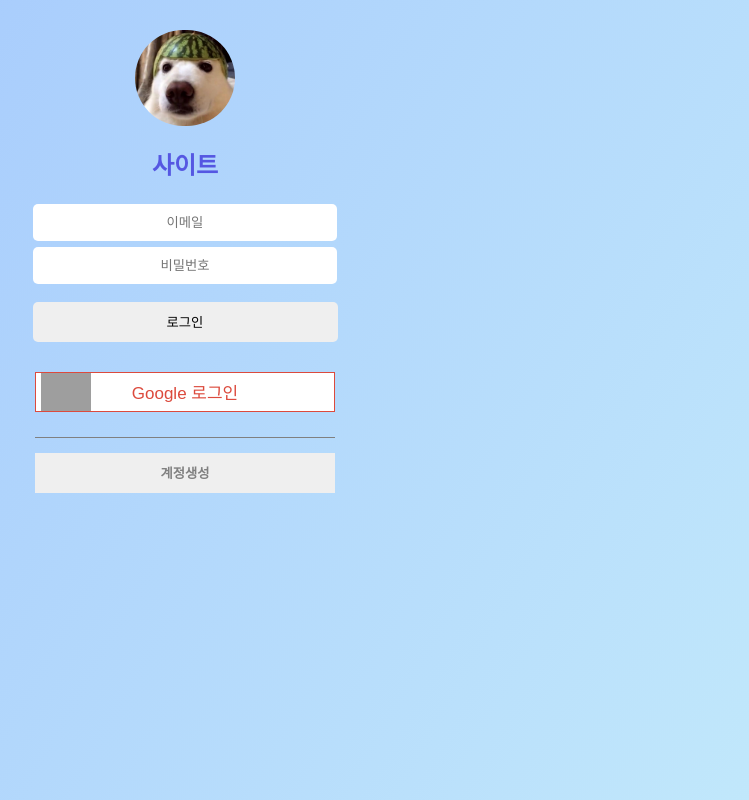
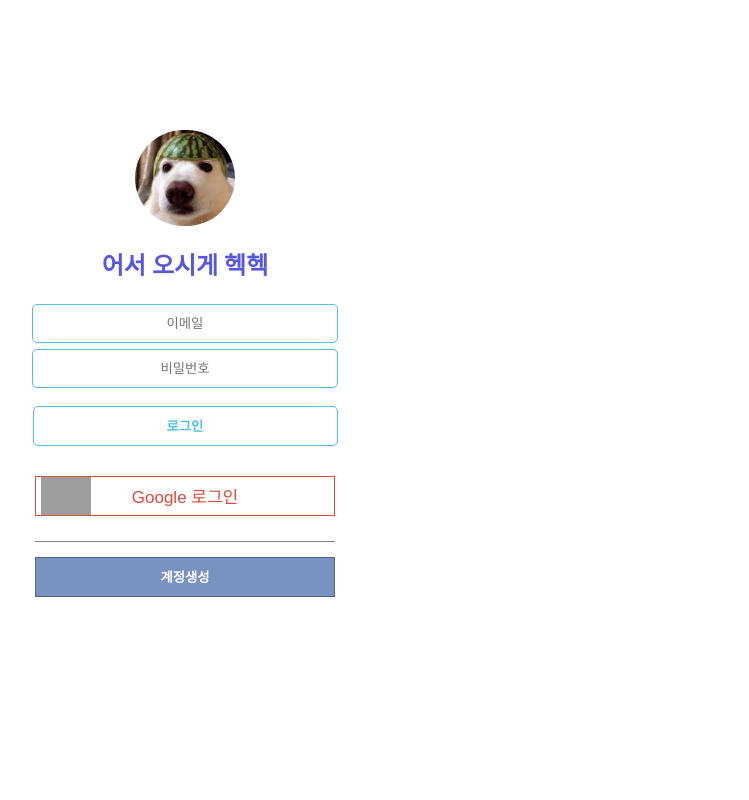
Before and after one commit to sstipdev/Search-Engine, a React (Vite) app: page / in a window 1280 px wide. Shown: the whole page, without its empty margins (455-1204 px from the left). Built offline with nearby package versions, Linux system fonts and the light colour scheme; no server answers; grey boxes are pictures that could not be loaded.

Commit message:
Login 라우터 디자인 일부 수정

```diff
--- a/src/components/NavBar.jsx
+++ b/src/components/NavBar.jsx
@@ -1,4 +1,4 @@
-import { useRef, useState } from "react";
+import { useState } from "react";
 import { signOut, getAuth, deleteUser } from "firebase/auth";
 import { AiFillSetting } from "react-icons/ai";
 import UpdateProfile from "./UpdateProfile.jsx";
--- a/src/routes/Login.jsx
+++ b/src/routes/Login.jsx
@@ -56,7 +56,7 @@ const Login = () => {
     <div className={styles.login_wrap}>
       <div className={styles.header}>
         <img src={Logo} className={styles.header__img} />
-        <h2 className={styles.header__title}>사이트</h2>
+        <h2 className={styles.header__title}>어서 오시게 헥헥</h2>
       </div>
 
       <form onSubmit={onSubmitAccount} className={styles.login_form}>
--- a/src/styles/routes/Login.module.css
+++ b/src/styles/routes/Login.module.css
@@ -1,7 +1,4 @@
 .login_wrap {
-  width: 100%;
-  height: 100vh;
-  background-image: linear-gradient(120deg, #a1c4fd 0%, #c2e9fb 100%);
   overflow-y: hidden;
 }
 
@@ -13,6 +10,7 @@
   align-items: center;
   padding: 30px 0 0 0;
   box-sizing: border-box;
+  margin-top: 100px;
 }
 
 .header__title {
@@ -39,14 +37,24 @@
   border: none;
   border-radius: 5px;
   text-align: center;
+  border: 1px solid #4ec0e9;
 }
 
 .login_btn {
-  border-radius: 5px;
-  border: none;
-  margin-top: 15px;
   width: 305px;
   height: 40px;
+  margin-top: 15px;
+  color: #4ec0e9;
+  border-radius: 5px;
+  border: 1px solid #4ec0e9;
+  background-color: white;
+  cursor: pointer;
+  font-weight: bold;
+}
+
+.login_btn:hover {
+  background: linear-gradient(to bottom, #e9e9e9 5%, #f9f9f9 100%);
+  background-color: #e9e9e9;
 }
 
 .login_footer {
@@ -62,9 +70,16 @@
 }
 
 .login_footer_create {
-  border: none;
+  border: 1px solid #4e6096;
+  background-color: #7892c2;
   width: 300px;
   height: 40px;
-  color: grey;
+  color: white;
   font-weight: bold;
+  cursor: pointer;
 }
+
+.login_footer_create:hover {
+  background: linear-gradient(to bottom, #476e9e 5%, #7892c2 100%);
+  background-color: #476e9e;
+}
```
